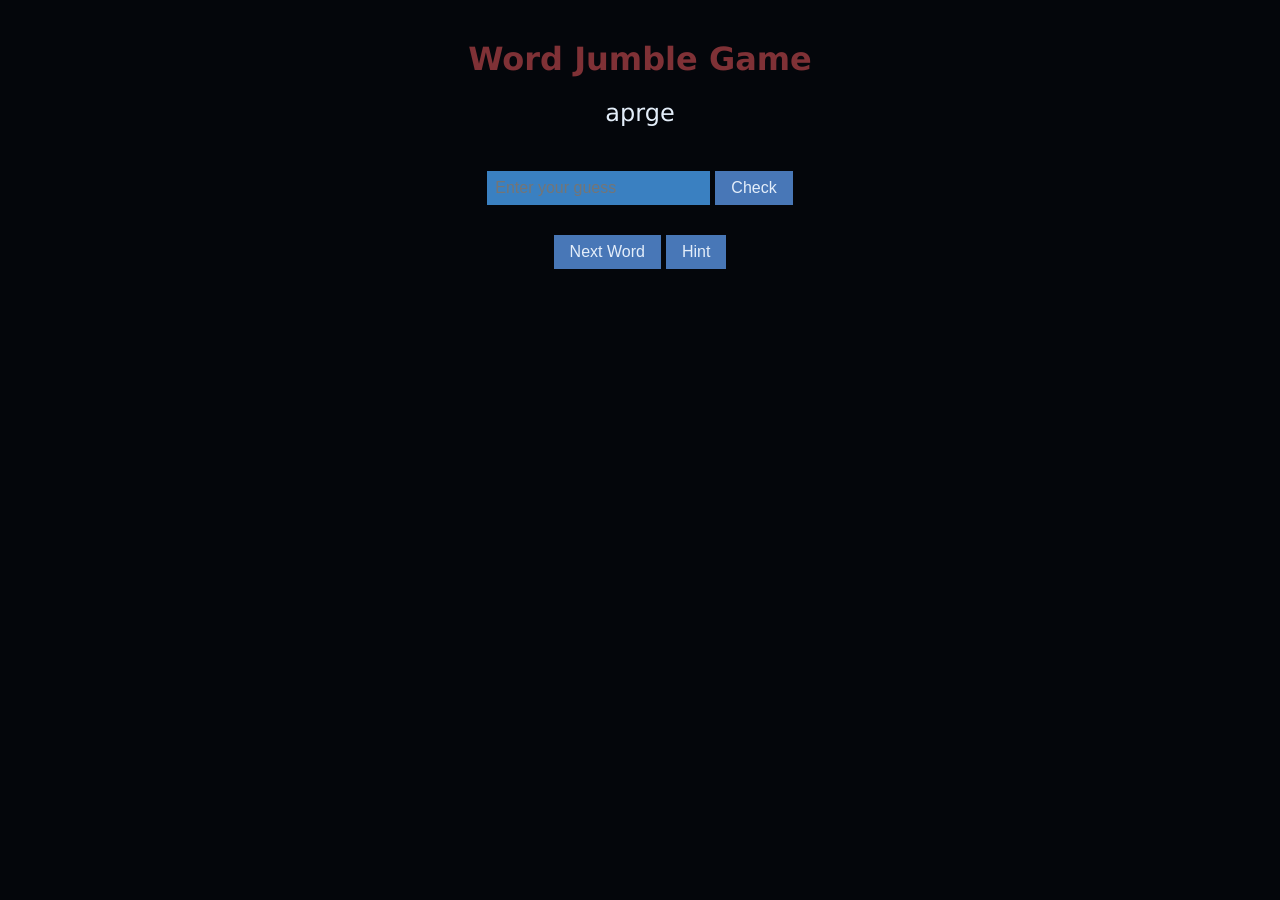
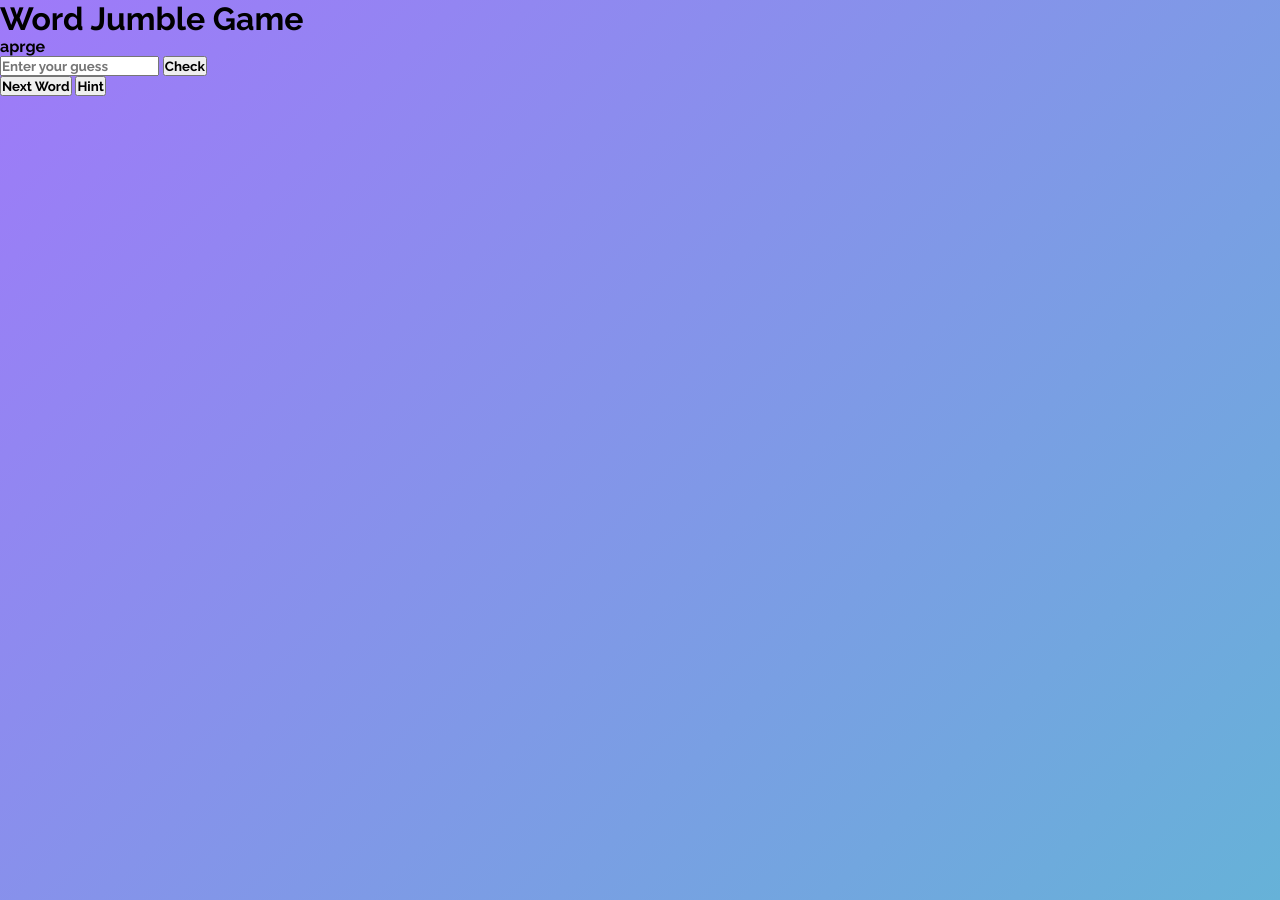
Before and after one commit to Natalie-Beckwith/t3Games, a Jekyll site: the page wordjumble.html, which Jekyll copies as it is, in a window 1280 px wide. Built offline with Jekyll 4.4.1, drawn with Linux system fonts in a browser that asks for light colours.

Commit message:
word jumble css

```diff
--- a/hangman.html
+++ b/hangman.html
@@ -6,6 +6,7 @@
     body {
       font-family: 'Arial', sans-serif;
       text-align: center;
+
       margin-top: 50px;
     }
 
--- /dev/null
+++ b/wordjumble.css
@@ -0,0 +1,76 @@
+* {
+    padding: 0;
+    margin: 0;
+    box-sizing: border-box;
+    font-family: "Raleway", sans-serif;
+  }
+  body {
+    height: 100vh;
+    background: linear-gradient(135deg, #9f79f9, #66b2d8);
+  }
+  html {
+    font-size: 16px;
+  }
+  .wrapper {
+    position: absolute;
+    transform: translate(-50%, -50%);
+    top: 50%;
+    left: 50%;
+  }
+  .container {
+    width: 70vmin;
+    height: 70vmin;
+    display: flex;
+    flex-wrap: wrap;
+    gap: 2vmin;
+  }
+  .button-option {
+    background: #ffffff;
+    height: 22vmin;
+    width: 22vmin;
+    border: none;
+    border-radius: 8px;
+    font-size: 12vmin;
+    color: #8137e1;
+    box-shadow: 0 0 15px rgba(0, 0, 0, 0.1);
+  }
+  #restart {
+    font-size: 1.3em;
+    padding: 1em;
+    border-radius: 8px;
+    background-color: #0a0027;
+    color: #ffffff;
+    border: none;
+    position: relative;
+    margin: 1.5em auto 0 auto;
+    display: block;
+  }
+  .popup {
+    background: linear-gradient(135deg, #9f79f9, #66b2d8);
+    height: 100%;
+    width: 100%;
+    position: absolute;
+    display: flex;
+    z-index: 2;
+    align-items: center;
+    justify-content: center;
+    flex-direction: column;
+    gap: 1em;
+    font-size: 12vmin;
+  }
+  #new-game {
+    font-size: 0.6em;
+    padding: 0.5em 1em;
+    background-color: #0a0027;
+    color: #ffffff;
+    border-radius: 0.2em;
+    border: none;
+  }
+  #message {
+    color: #ffffff;
+    text-align: center;
+    font-size: 1em;
+  }
+  .popup.hide {
+    display: none;
+  }
--- a/wordjumble.html
+++ b/wordjumble.html
@@ -2,51 +2,13 @@
 <html>
 <head>
   <title>Word Jumble Game</title>
-  <style>
-    /* CSS styles for the game interface */
-    body {
-      text-align: center;
-      font-family: Arial, sans-serif;
-      margin: 40px;
-      background-color: #04060b;
-      font-family: Verdana, Geneva, Tahoma, sans-serif;
-    }
-
-    h1 {
-      color: #7f3136;
-    }
-
-    #scrambledWord {
-      font-size: 24px;
-      margin-top: 20px;
-      color: #e4eefa;
-    }
-
-    #guessInput {
-      margin-top: 20px;
-      padding: 8px;
-      font-size: 16px;
-      color: #e4eefa;
-      background-color: #3a80c1;
-      border: none;
-    }
-
-    button {
-      margin-top: 10px;
-      padding: 8px 16px;
-      font-size: 16px;
-      background-color: #4877b7;
-      color: #e4eefa;
-      border: none;
-      cursor: pointer;
-    }
-
-    #message {
-      margin-top: 20px;
-      font-size: 18px;
-      color: #4b9467;
-    }
-  </style>
+  <html lang="en">
+    <meta name="viewport" content="width=device-width, initial-scale=1.0">
+    <title>Tic Tac Toe</title>
+    <!-- Google Fonts -->
+    <link href="https://fonts.googleapis.com/css2?family=Raleway:wght@700&display=swap" rel="stylesheet">
+    <!-- Stylesheet -->
+    <link rel="stylesheet" href="wordjumble.css">
 </head>
 <body>
   <h1>Word Jumble Game</h1>
```
